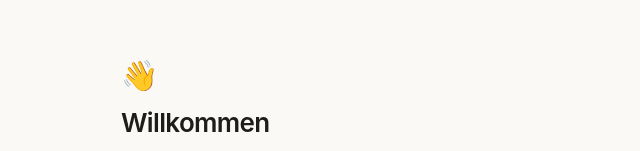
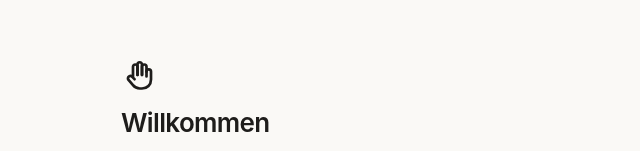
Before and after one commit to nmmhw4cbc7-commits/jugendgruppen-dashboard, a Next.js app: page /onboarding in a window 1280 px wide. Shown: the part 184-335 px from the top of the page, without its empty margins (319-959 px from the left). Built offline with nearby package versions, Linux system fonts and the light colour scheme; no server answers; the database is empty.

Commit message:
Add WaveIcon to OnboardingPage component

```diff
--- a/src/app/onboarding/page.tsx
+++ b/src/app/onboarding/page.tsx
@@ -2,6 +2,7 @@ import { listGroups } from "@/lib/actions/onboarding";
 import { getCurrentMember } from "@/lib/session";
 import { redirect } from "next/navigation";
 import OnboardingForm from "./onboarding-form";
+import { WaveIcon } from "@/components/icons";
 
 export default async function OnboardingPage() {
   const member = await getCurrentMember();
@@ -12,7 +13,7 @@ export default async function OnboardingPage() {
   return (
     <main className="min-h-dvh flex flex-col justify-center px-6 py-12 max-w-md mx-auto">
       <div className="mb-10">
-        <p className="text-3xl mb-3">👋</p>
+        <WaveIcon className="h-9 w-9 text-ink mb-3" />
         <h1 className="text-[26px] font-semibold tracking-tight text-ink leading-snug">
           Willkommen
         </h1>
```
